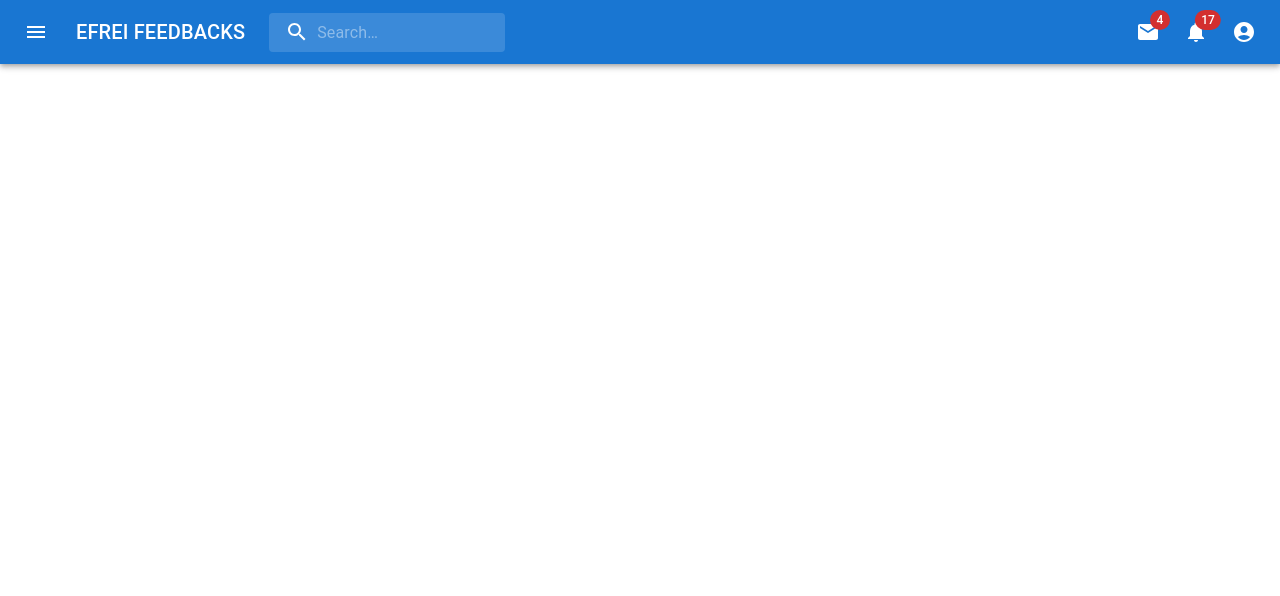
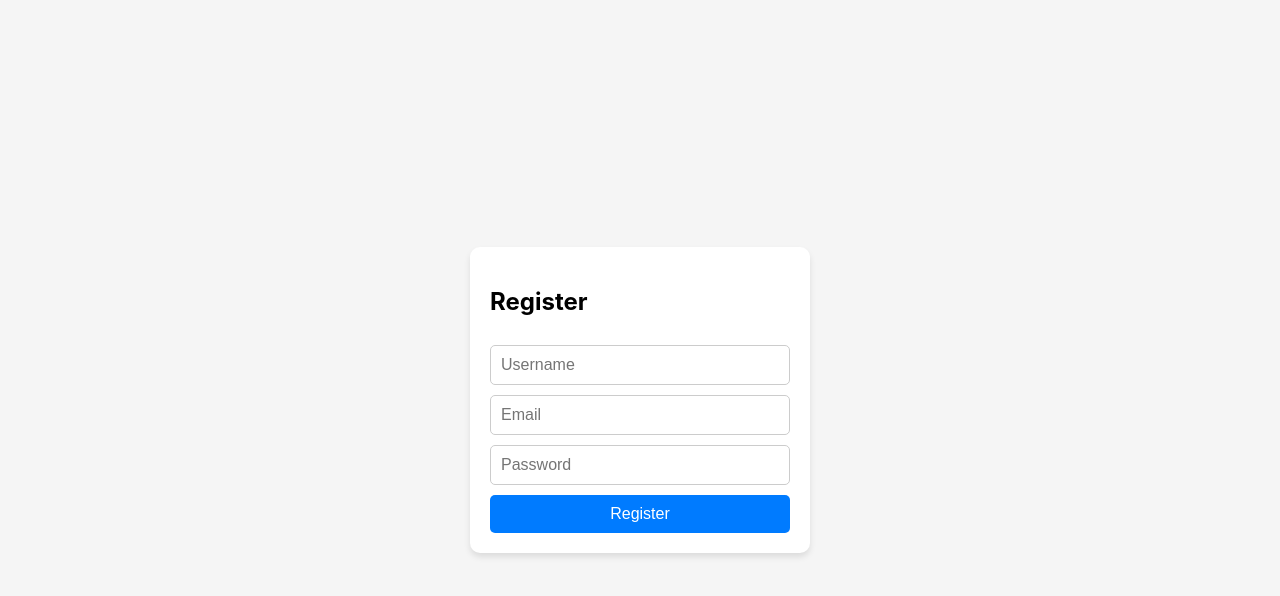
Before and after one commit to DamienBataillard/AdvancedProgramming, a React (Create React App) app in the folder frontend/: page /register in a window 1280 px wide. Shown: the top 596 px of the page. Built offline with nearby package versions, Linux system fonts and the light colour scheme.

Commit message:
Register 1st page

```diff
--- a/frontend/package.json
+++ b/frontend/package.json
@@ -12,6 +12,7 @@
     "@testing-library/user-event": "^13.5.0",
     "react": "^18.3.1",
     "react-dom": "^18.3.1",
+    "react-router-dom": "^6.28.0",
     "react-scripts": "5.0.1",
     "web-vitals": "^2.1.4"
   },
--- a/frontend/src/App.js
+++ b/frontend/src/App.js
@@ -1,10 +1,20 @@
+import React from "react";
+import { BrowserRouter as Router, Routes, Route, Navigate } from "react-router-dom";
 import StudentDashboard from "./pages/StudentDashboard";
-import Login from './pages/Login';
-import Register from './pages/Register';
+import Login from "./pages/Login";
+import Register from "./pages/Register";
 
 function App() {
   return (
-    <StudentDashboard/>
+    <Router>
+      <Routes>
+        {/* Définir la page par défaut */}
+        <Route path="/" element={<Navigate to="/register" replace />} />
+        <Route path="/dashboard" element={<StudentDashboard />} />
+        <Route path="/login" element={<Login />} />
+        <Route path="/register" element={<Register />} />
+      </Routes>
+    </Router>
   );
 }
 
--- a/frontend/src/index.css
+++ b/frontend/src/index.css
@@ -11,3 +11,45 @@ code {
   font-family: source-code-pro, Menlo, Monaco, Consolas, 'Courier New',
     monospace;
 }
+
+/* Register Page */
+.register-container {
+  display: flex;
+  justify-content: center;
+  align-items: center;
+  height: 100vh; /* Prend toute la hauteur de la fenêtre */
+  background-color: #f5f5f5; /* Couleur de fond optionnelle */
+  margin: 0;
+}
+
+form {
+  background: white;
+  padding: 20px;
+  border-radius: 10px;
+  box-shadow: 0 4px 6px rgba(0, 0, 0, 0.1);
+  display: flex;
+  flex-direction: column;
+  gap: 10px; /* Espacement entre les champs */
+  width: 300px; /* Largeur du formulaire */
+}
+
+input, button {
+  padding: 10px;
+  font-size: 16px;
+  border: 1px solid #ccc;
+  border-radius: 5px;
+  width: 100%; /* Les champs occupent toute la largeur */
+  box-sizing: border-box;
+}
+
+button {
+  background-color: #007bff;
+  color: white;
+  border: none;
+  cursor: pointer;
+  transition: background-color 0.3s;
+}
+
+button:hover {
+  background-color: #0056b3;
+}
--- a/frontend/src/pages/Register.js
+++ b/frontend/src/pages/Register.js
@@ -1,4 +1,5 @@
 import React, { useState } from 'react';
+import '../index.css';
 
 const Register = () => {
     const [formData, setFormData] = useState({ username: '', email: '', password: '' });
@@ -9,23 +10,13 @@ const Register = () => {
 
     const handleSubmit = async (e) => {
         e.preventDefault();
-        try {
-            const response = await fetch('http://localhost:5000/register', {
-                method: 'POST',
-                headers: { 'Content-Type': 'application/json' },
-                body: JSON.stringify(formData),
-            });
-            const data = await response.json();
-            console.log(data.message);
-        } catch (error) {
-            console.error('Error during registration:', error);
-        }
+        console.log(formData); // Simule l'envoi du formulaire
     };
 
     return (
-        <div>
-            <h2>Register</h2>
+        <div className="register-container">
             <form onSubmit={handleSubmit}>
+                <h2>Register</h2>
                 <input
                     type="text"
                     name="username"
```
Also changed, not shown: 1 other file (tests, documents, lock files or other folders).
